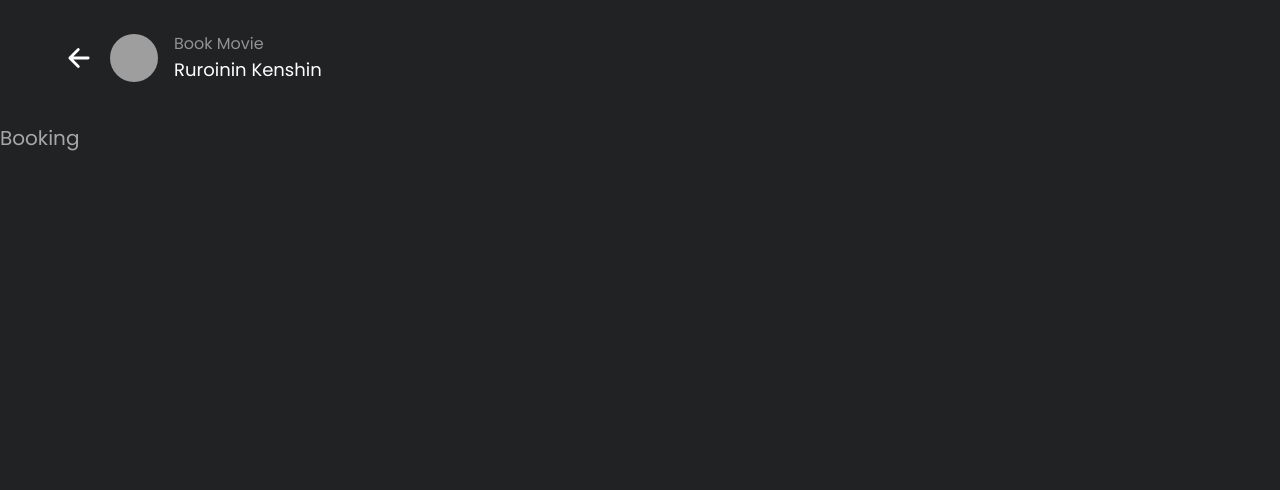
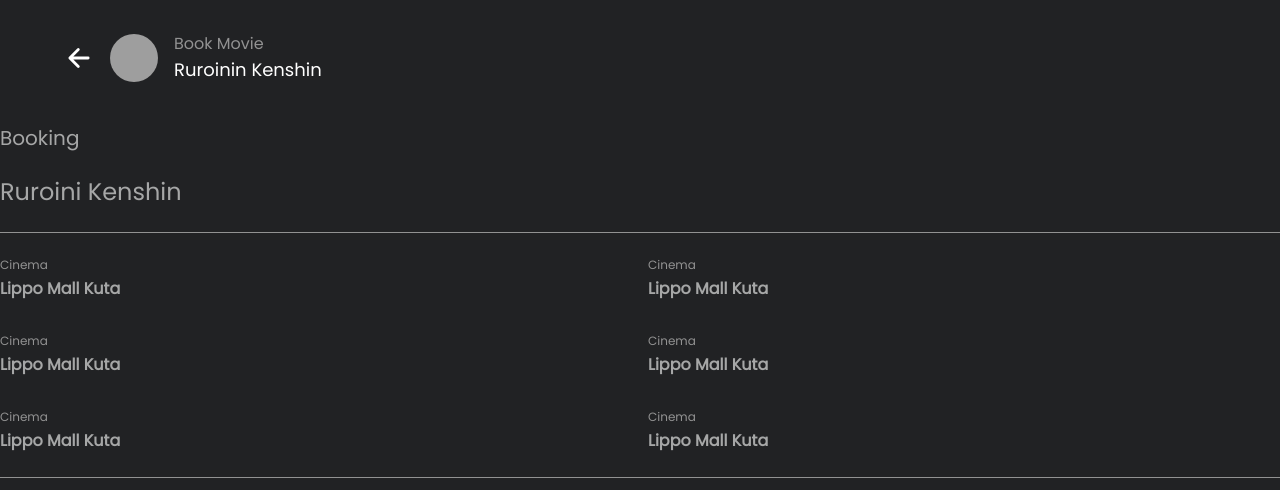
Before and after one commit to aryndraa/timedoor-academy-final-project, a Next.js app: page /movies/1/booking/payment in a window 1280 px wide. Shown: the top 490 px of the page. Built offline with nearby package versions, Linux system fonts and the light colour scheme; grey boxes are pictures that could not be loaded.

Commit message:
ticket payment detail

```diff
--- /dev/null
+++ b/app/components/TicketPaymentDetail.js
@@ -0,0 +1,17 @@
+import { TicketPaymentInfo } from "./TicketPaymentInfo"
+
+export const TicketPaymentDetail = () => {
+  return (
+    <div>
+      <h2 className="pb-6 mb-6 text-2xl font-medium border-b border-border">Ruroini Kenshin</h2>
+      <div className="grid grid-cols-2 gap-4 gap-y-8 pb-6 mb-6 border-b border-border">
+        <TicketPaymentInfo/>
+        <TicketPaymentInfo/>
+        <TicketPaymentInfo/>
+        <TicketPaymentInfo/>
+        <TicketPaymentInfo/>
+        <TicketPaymentInfo/>
+      </div>
+    </div>
+  )
+}
--- /dev/null
+++ b/app/components/TicketPaymentInfo.js
@@ -0,0 +1,8 @@
+export const TicketPaymentInfo = () => {
+  return (
+    <div className="w-full">
+      <h3 className="text-xs text-text-400 mb-1">Cinema</h3>
+      <span className="font-semibold">Lippo Mall Kuta</span>
+    </div>
+  )
+}
--- a/app/movies/[movieId]/booking/payment/page.js
+++ b/app/movies/[movieId]/booking/payment/page.js
@@ -1,5 +1,6 @@
 import { BackBar } from '@/app/components/BackBar'
 import { BottomBarCover } from '@/app/components/BottomBarCover'
+import { TicketPaymentDetail } from '@/app/components/TicketPaymentDetail'
 
 export default function page() {
   return (
@@ -7,8 +8,8 @@
       <BackBar/>
 
       <div className='relative z-[70] mt-4 lg:mt-0'>
-        <h1 className='text-xl  font-medium text-text-200'>Booking</h1>
-        <div></div>
+        <h1 className='text-xl  mb-6 font-medium text-text-200'>Booking</h1>
+       <TicketPaymentDetail/>
       </div>
 
       <BottomBarCover/>
```
